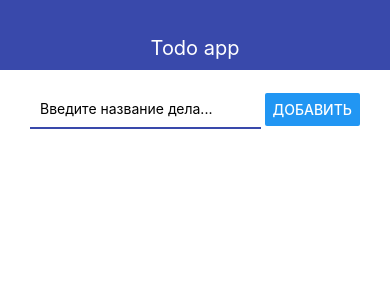
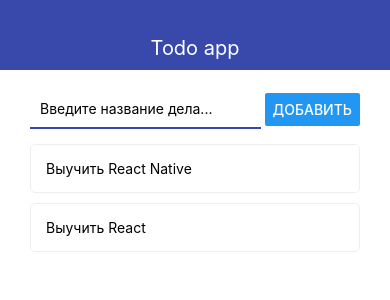
Before and after one commit to PodYapolskiy/react-native-demo, a React Native app: screen / in a window 390 px wide. Shown: the top 300 px of the page. Built offline with nearby package versions, Linux system fonts and the light colour scheme.

Commit message:
26. Переключение экранов

```diff
--- a/App.js
+++ b/App.js
@@ -5,7 +5,10 @@ import { MainScreen } from './src/screens/MainScreen'
 import { TodoScreen } from './src/screens/TodoScreen'
 
 export default function App() {
-  const [todos, setTodos] = useState([]) // Изменение состояния какого-либо объекта
+  const [todos, setTodos] = useState([
+    { id: '1', title: 'Выучить React Native' },
+    { id: '2', title: 'Выучить React' },
+  ]) // Изменение состояния какого-либо объекта
   const [todoId, setTodoId] = useState(null)
 
   const addTodo = title => {
@@ -37,11 +40,21 @@ export default function App() {
   }
 
   let content = (
-    <MainScreen todos={todos} addTodo={addTodo} removeTodo={removeTodo} />
+    <MainScreen
+      todos={todos}
+      addTodo={addTodo}
+      openTodo={setTodoId} //{id => {setTodoId(id)}}
+      removeTodo={removeTodo}
+    />
   )
 
   if (todoId) {
-    content = <TodoScreen />
+    content = (
+      <TodoScreen
+        goBack={() => setTodoId(null)}
+        todo={todos.find(todo => todo.id === todoId)}
+      />
+    )
   }
 
   return (
--- a/src/components/Todo.js
+++ b/src/components/Todo.js
@@ -1,13 +1,13 @@
 import React from 'react'
 import { StyleSheet, Text, View, TouchableOpacity } from 'react-native'
 
-export const Todo = ({ todo, onRemove }) => {
+export const Todo = ({ todo, onOpen, onRemove }) => {
   return (
     <TouchableOpacity
       activeOpacity={0.5}
-      onPress={() => console.log(`Pressed ${todo.id}`)}
+      onPress={() => onOpen(todo.id)} //{() => console.log(`Pressed ${todo.id}`)}
       // Используя замыкание и callback функции реализуем ужаление при долгом нажатии
-      onLongPress={() => onRemove(todo.id)}  // onRemove.bind(null, todo.id)
+      onLongPress={() => onRemove(todo.id)} // onRemove.bind(null, todo.id)
     >
       <View style={styles.todo}>
         <Text>{todo.title}</Text>
--- a/src/screens/MainScreen.js
+++ b/src/screens/MainScreen.js
@@ -3,7 +3,7 @@ import { StyleSheet, View, FlatList } from 'react-native'
 import { AddTodo } from '../components/AddTodo'
 import { Todo } from '../components/Todo'
 
-export const MainScreen = ({ todos, addTodo, removeTodo }) => {
+export const MainScreen = ({ todos, addTodo, openTodo, removeTodo }) => {
   return (
     <View>
       <AddTodo onSubmit={addTodo} />
@@ -11,7 +11,9 @@ export const MainScreen = ({ todos, addTodo, removeTodo }) => {
       <FlatList // Более оптимизированная версия, прогружающая элементы только когда надо
         keyExtractor={item => item.id.toString()} // Ключ должен быть строкой
         data={todos}
-        renderItem={({ item }) => <Todo todo={item} onRemove={removeTodo} />}
+        renderItem={({ item }) => (
+          <Todo todo={item} onOpen={openTodo} onRemove={removeTodo} />
+        )}
       />
 
       {/* <ScrollView>
--- a/src/screens/TodoScreen.js
+++ b/src/screens/TodoScreen.js
@@ -1,10 +1,11 @@
 import React from 'react'
-import { Text, StyleSheet, View } from 'react-native'
+import { Text, StyleSheet, View, Button } from 'react-native'
 
-export const TodoScreen = props => {
+export const TodoScreen = ({ goBack, todo }) => {
   return (
     <View>
-      <Text>Todo Screen</Text>
+      <Text>{todo.title}</Text>
+      <Button title='Назад' onPress={goBack} />
     </View>
   )
 }
```
